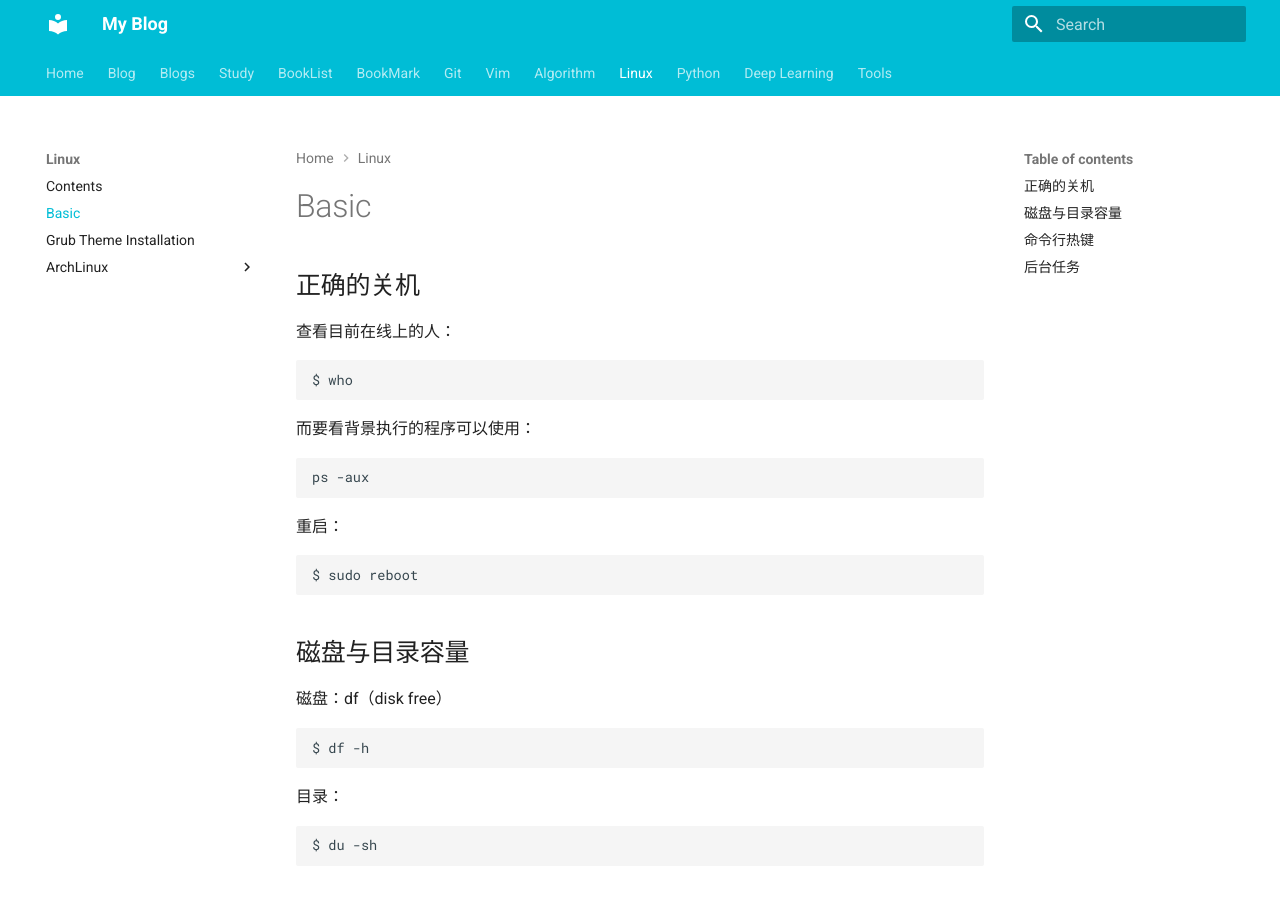
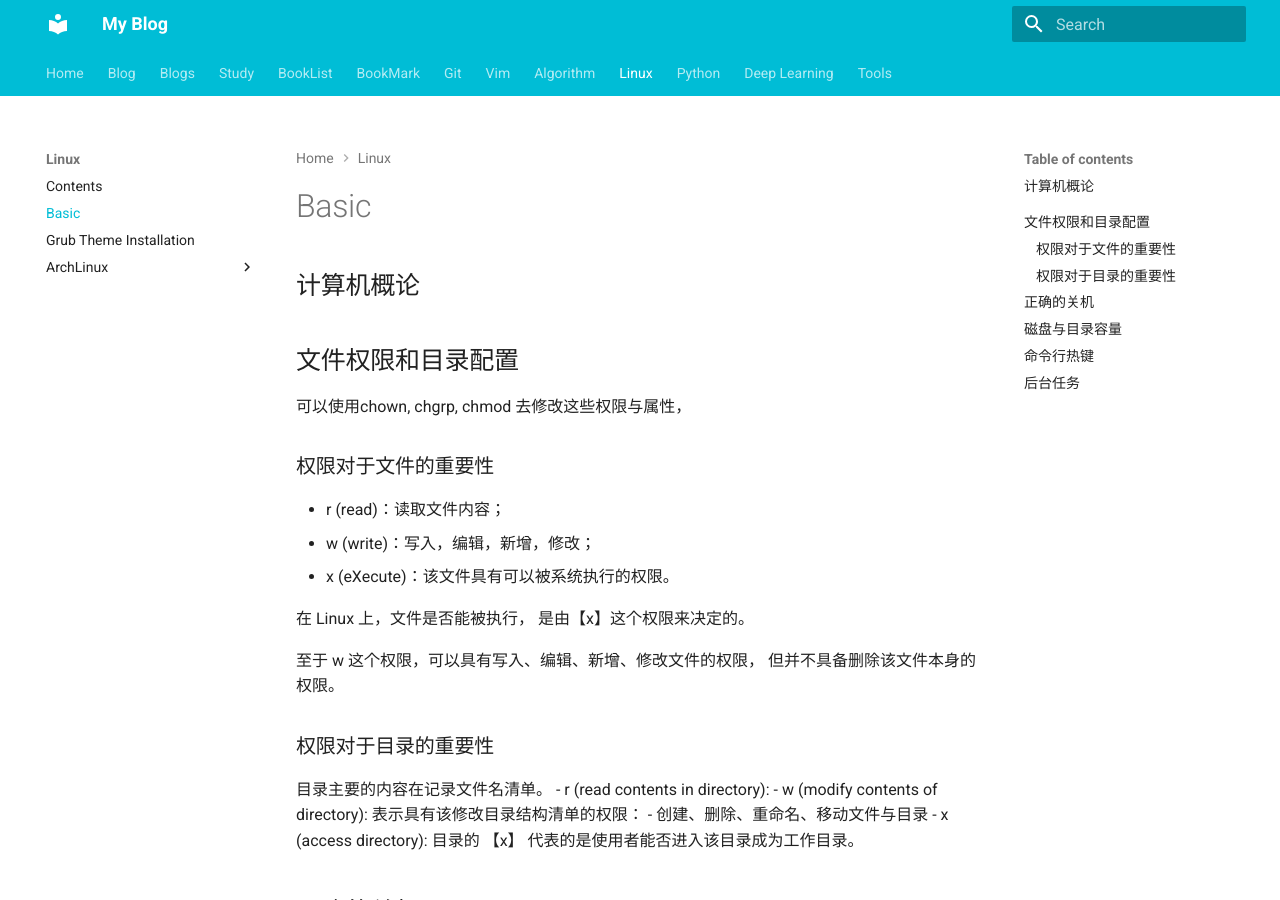
Before and after one commit to WGZ-W/wgz-w.github.io, an MkDocs documentation site: the page built from docs/Linux/basic.md, in a window 1280 px wide and 900 px high. Built offline with MkDocs 1.6.1 and Material for MkDocs 9.7.7, drawn with Linux system fonts in a browser that asks for light colours.

Commit message:
Create linux vbird

```diff
--- a/docs/Linux/basic.md
+++ b/docs/Linux/basic.md
@@ -1,4 +1,31 @@
 # Basic
+
+
+## 计算机概论
+###
+## 文件权限和目录配置
+可以使用chown, chgrp, chmod
+去修改这些权限与属性，
+
+### 权限对于文件的重要性
+- r (read)：读取文件内容；
+- w (write)：写入，编辑，新增，修改；
+- x (eXecute)：该文件具有可以被系统执行的权限。
+
+在 Linux 上，文件是否能被执行， 是由【x】这个权限来决定的。
+
+至于 w 这个权限，可以具有写入、编辑、新增、修改文件的权限，
+但并不具备删除该文件本身的权限。
+
+### 权限对于目录的重要性
+目录主要的内容在记录文件名清单。
+- r (read contents in directory):
+- w (modify contents of directory):
+  表示具有该修改目录结构清单的权限：
+  - 创建、删除、重命名、移动文件与目录
+- x (access directory):
+  目录的 【x】 代表的是使用者能否进入该目录成为工作目录。
+
 
 ## 正确的关机
 查看目前在线上的人：
```
Also changed, not shown: docs/Linux/Linux-Vbird/chapter-0.md (added, +19 -0 lines).
